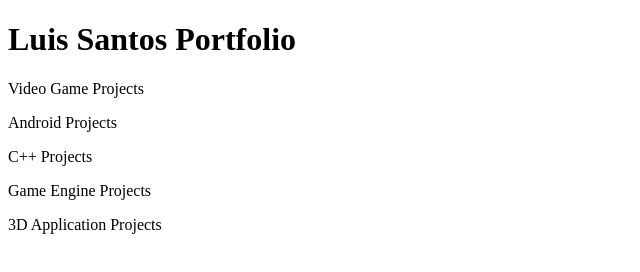
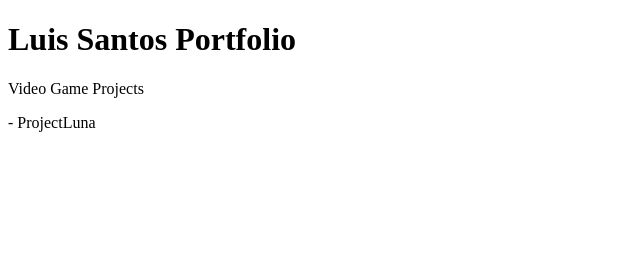
Before and after one commit to lasantos2/firebaseLearning, a website: page public/index.html in a window 1280 px wide. Shown: the whole page, without its empty margins (0-640 px from the left). Drawn offline with Linux system fonts and the light colour scheme; some packages are replaced by stand-ins of ours.

Commit message:
Using this site for itch.io jam applications

```diff
--- a/public/index.html
+++ b/public/index.html
@@ -3,7 +3,7 @@
   <head>
     <meta charset="utf-8">
     <meta name="viewport" content="width=device-width, initial-scale=1">
-    <title>Welcome to Firebase Hosting</title>
+    <title>AppleTruffle's Portfolio</title>
 
     <!-- update the version number as needed -->
     <script defer src="/__/firebase/10.1.0/firebase-app-compat.js"></script>
@@ -64,11 +64,7 @@
     <h1> Luis Santos Portfolio </h1>
 
     <p>Video Game Projects</p>
-    <p>Android Projects</p>
-    <p>C++ Projects</p>
-    <p>Game Engine Projects</p>
-    <p>3D Application Projects</p>
-
+    <p> - ProjectLuna </p>
 
 
 
```
